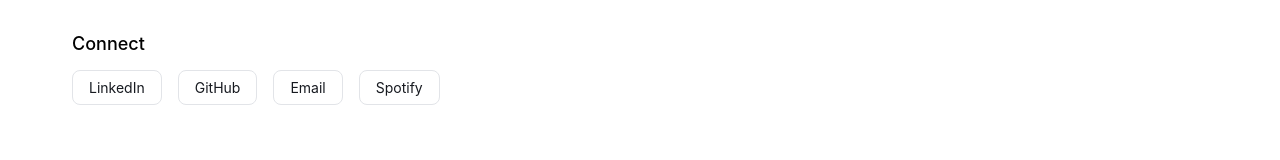
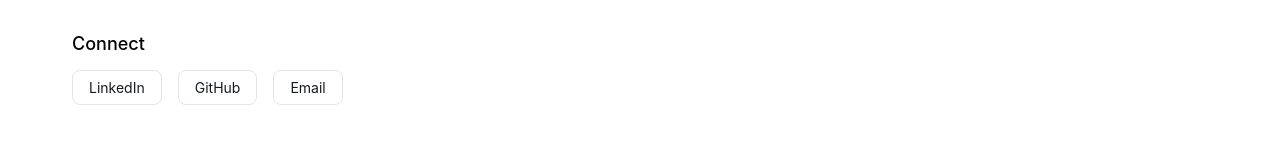
Before and after one commit to sailkcaj/jack-website, a React (Vite) app: page / in a window 1280 px wide. Shown: the part 575-735 px from the top of the page. Built offline with nearby package versions, Linux system fonts and the light colour scheme; the HTML template or start-up script is replaced by a standard one.

Commit message:
Fix header colors, update social links

```diff
--- a/src/App.jsx
+++ b/src/App.jsx
@@ -133,8 +133,16 @@
             <section>
               <h2 style={{ fontSize: '18px', fontWeight: 500, marginBottom: '1rem' }}>Connect</h2>
               <div style={{ display: 'flex', gap: '1rem', flexWrap: 'wrap' }}>
-                {['LinkedIn', 'GitHub', 'Email', 'Spotify'].map((link, i) => (
-                  <a key={i} href="#" style={{
+                {[
+                  { label: 'LinkedIn', href: 'https://www.linkedin.com/in/jack-lias-b0521b249/', external: true },
+                  { label: 'GitHub', href: 'https://github.com/sailkcaj', external: true },
+                  { label: 'Email', href: 'mailto:hello@sailkcaj.com', external: false },
+                ].map((link, i) => (
+                  <a
+                    key={i}
+                    href={link.href}
+                    {...(link.external ? { target: '_blank', rel: 'noopener noreferrer' } : {})}
+                    style={{
                       padding: '0.5rem 1rem',
                       background: 'var(--surface-2)',
                       border: '0.5px solid var(--border)',
@@ -143,7 +151,7 @@
                       color: 'var(--text-primary)',
                       textDecoration: 'none',
                     }}>
-                    {link}
+                    {link.label}
                   </a>
                 ))}
               </div>
```
Lines whose indentation alone changed are shown as unchanged.
